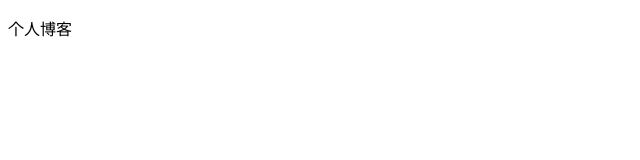
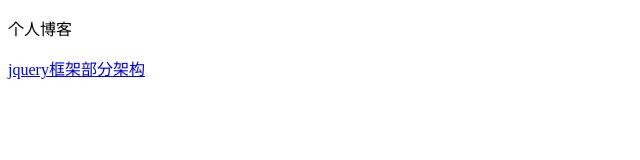
Before and after one commit to fox-z/jquery, a plain HTML site: page index.html in a window 1280 px wide. Shown: the whole page, without its empty margins (0-640 px from the left). Drawn offline with Linux system fonts and the light colour scheme.

Commit message:
个人博客

```diff
--- a/index.html
+++ b/index.html
@@ -9,7 +9,7 @@
 		<p>个人博客</p>
 	</div>
 	<div>
-		<a href="https://fox-z.github.io/person/jquery/fox-z.js"></a>
+		<a href="https://fox-z.github.io/person/jquery/fox-z.js">jquery框架部分架构</a>
 	</div>
 </body>
 </html>
```
